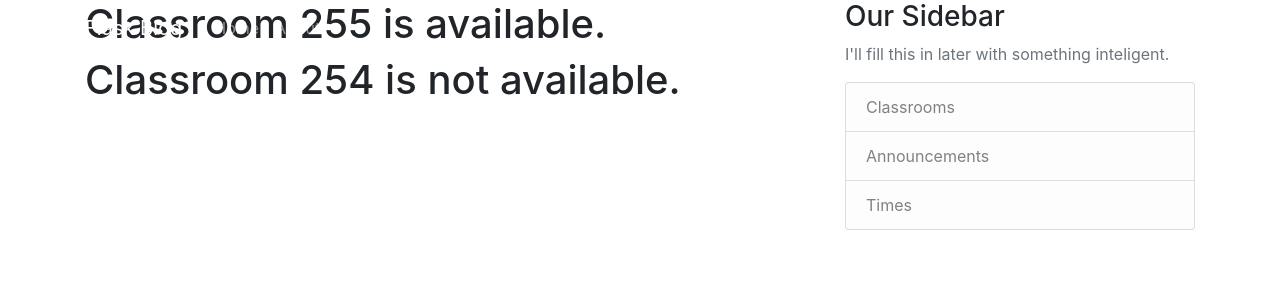
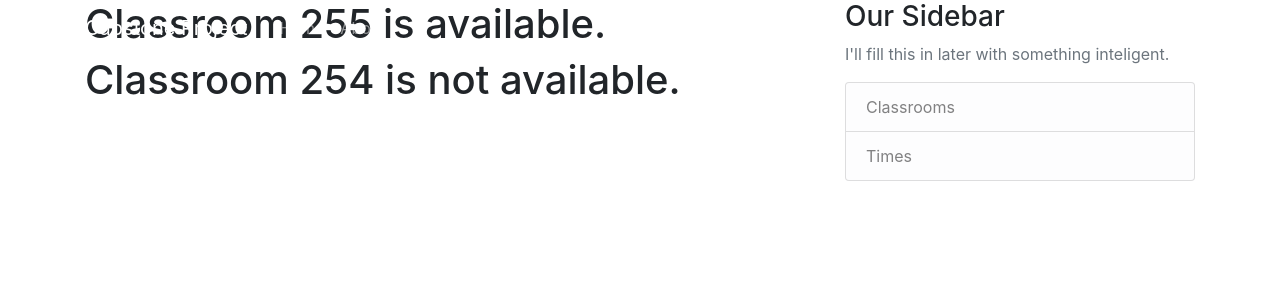
Before and after one commit to RoaringPigeon/Capstone-Project, a Flask app: page / in a window 1280 px wide. Shown: the top 300 px of the page. Run offline with Flask 2, Linux system fonts and the light colour scheme; parts of the project's set-up code (start-up, migrations or seed data) failed here and were passed over; some libraries are stand-ins or nearby versions.

Commit message:
Little changes to layout.html

```diff
--- a/app/templates/layout.html
+++ b/app/templates/layout.html
@@ -19,7 +19,7 @@
     <header class="site-header">
         <nav class="navbar navbar-expand-md navbar-dark bg-steel fixed-top">
             <div class="container">
-                <a class="navbar-brand mr-4" href="/">Flask Blog</a>
+                <a class="navbar-brand mr-4" href="/">Capstone Project</a>
                 <button class="navbar-toggler" type="button" data-toggle="collapse" data-target="#navbarToggle"
                     aria-controls="navbarToggle" aria-expanded="false" aria-label="Toggle navigation">
                     <span class="navbar-toggler-icon"></span>
@@ -49,7 +49,6 @@
                     <p class='text-muted'>I'll fill this in later with something inteligent.
                         <ul class="list-group">
                             <li class="list-group-item list-group-item-light">Classrooms</li>
-                            <li class="list-group-item list-group-item-light">Announcements</li>
                             <li class="list-group-item list-group-item-light">Times</li>
                         </ul>
                     </p>
```
